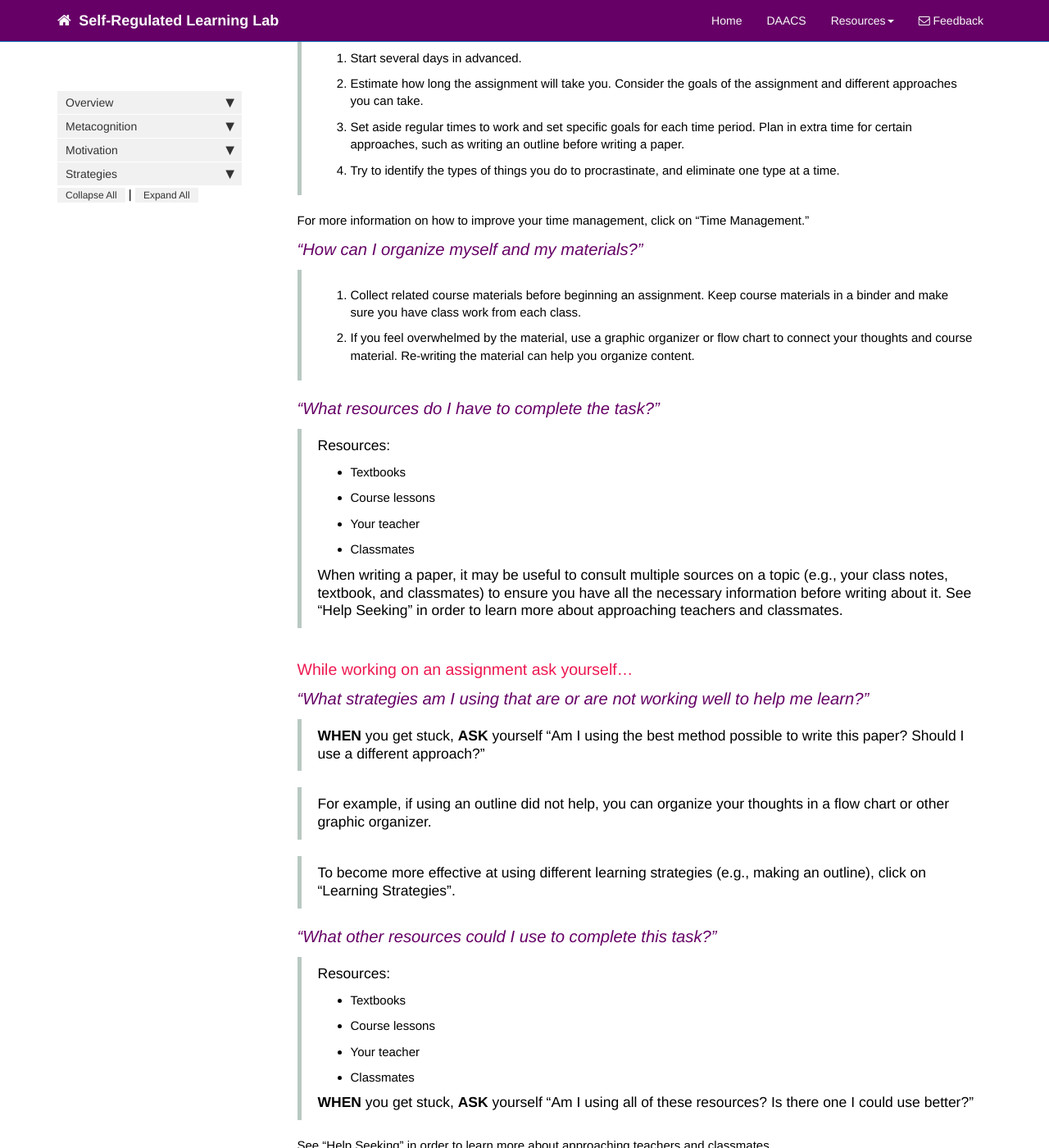
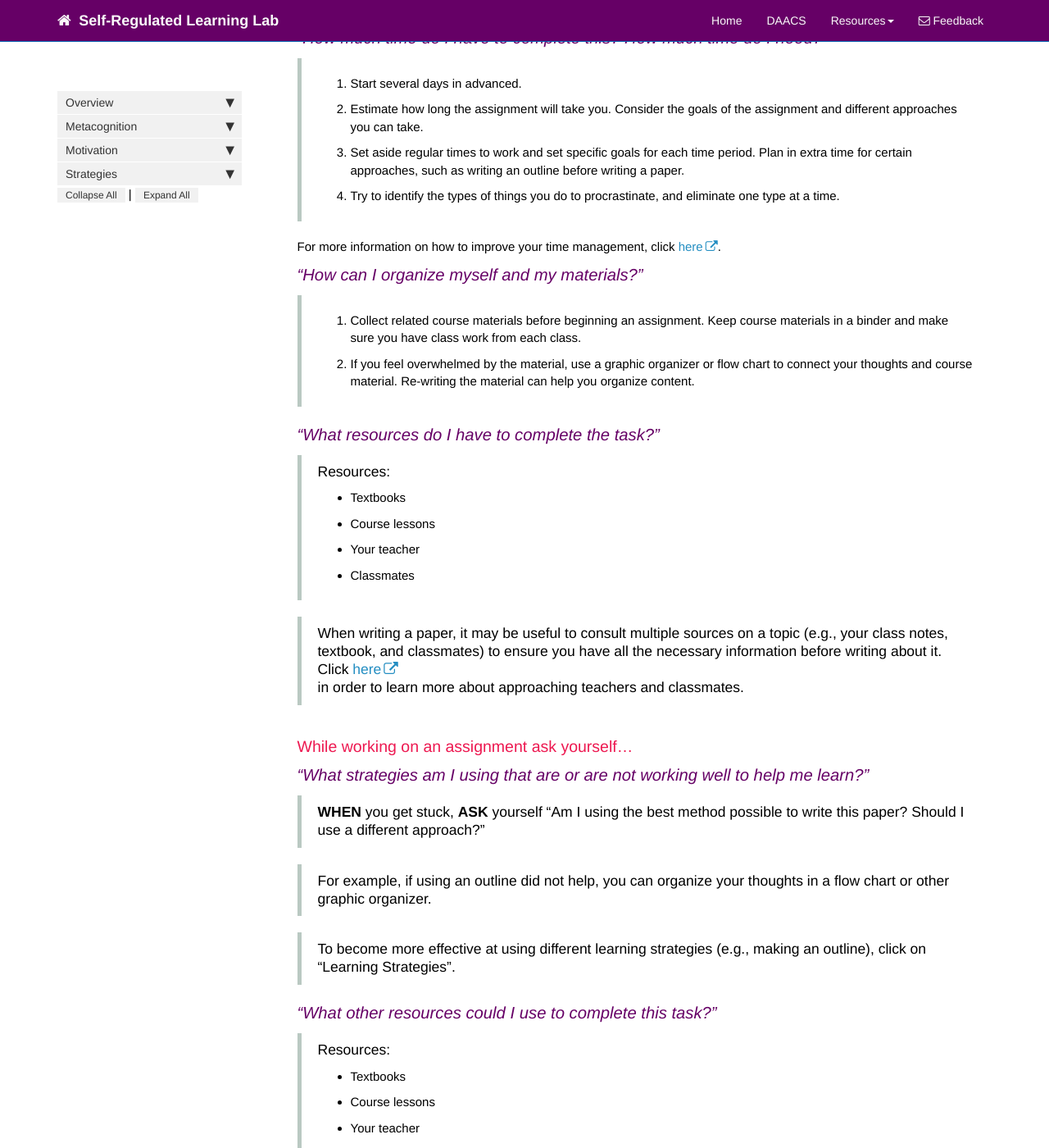
Before and after one commit to dfranklin02/SRL, a Jekyll site: the page built from docs/pages/metacognition/metacognition_recommendations_writing.md, in a window 1280 px wide and 1400 px high, scrolled down 864 px. Shown: the whole window at 82% size. Built offline with Jekyll 4.4.1, drawn with Linux system fonts in a browser that asks for light colours; nearby versions of some CDN libraries; comment, search, counter and statistics services are not loaded; some of the changed text lies outside the part shown.

Commit message:
Update metacognition_recommendations_writing.md

```diff
--- a/docs/pages/metacognition/metacognition_recommendations_writing.md
+++ b/docs/pages/metacognition/metacognition_recommendations_writing.md
@@ -7,7 +7,7 @@ permalink: metacognition_recommendations_writing.html
 folder: metacognition
 toc: false
 ---
-
+http://srl.daacs.net/managing_time.html
 <style>
 .question {
 	font-size:135%;
@@ -48,7 +48,8 @@ toc: false
 > 3.  Set aside regular times to work and set specific goals for each time period. Plan in extra time for certain approaches, such as writing an outline before writing a paper.
 > 4.  Try to identify the types of things you do to procrastinate, and eliminate one type at a time.
 
-For more information on how to improve your time management, click on "Time Management."
+For more information on how to improve your time management, click <a href="http://srl.daacs.net/managing_time.html">here</a>.
+<br>
 
 <p class='question'>“How can I organize myself and my materials?”</p>
 
@@ -62,8 +63,8 @@ For more information on how to improve your time management, click on "Time Mana
 > - Course lessons
 > - Your teacher
 > - Classmates
->
-> When writing a paper, it may be useful to consult multiple sources on a topic (e.g., your class notes, textbook, and classmates) to ensure you have all the necessary information before writing about it. See "Help Seeking" in order to learn more about approaching teachers and classmates.
+
+> When writing a paper, it may be useful to consult multiple sources on a topic (e.g., your class notes, textbook, and classmates) to ensure you have all the necessary information before writing about it. Click <a href="http://srl.daacs.net/help_seeking.html">here</a><br> in order to learn more about approaching teachers and classmates.
 
 
 ### While working on an assignment ask yourself...
@@ -93,7 +94,7 @@ See "Help Seeking" in order to learn more about approaching teachers and classma
 > **ASK** yourself “What am I having trouble with?” so you know where to pay more attention. >
 > **BRAINSTORM** ways to overcome these challenges instead of continuing to run into the same obstacles. Seek help if you cannot find a solution on your own or before you start another assignment of the same type.
 
-For more information on asking for help, click on "Help Seeking".
+For more information on asking for help, click <a href="http://srl.daacs.net/help_seeking.html">here</a>.<br>
 
 <p class='question'>“Am I meeting my learning goals?”</p>
 
@@ -107,7 +108,7 @@ For more information on asking for help, click on "Help Seeking".
 > 1.  **ASK** yourself “Did I accomplish the assignment’s goals? Did I learn what I set out to?”
 > 2.  If your answer is “No” try to meet your goals before submitting the assignment. Also, make note of the topics you still have to learn and revisit these in the future. You can also reach out to your professor or use other resources to accomplish these goals.
 
-For more information on asking for help, click on "Help Seeking."
+For more information on asking for help, click <a href="http://srl.daacs.net/help_seeking.html">here</a>.<br>
 
 <p class='question'>“What did I do that worked well? What should I change”</p>
 
@@ -120,4 +121,4 @@ For more information on asking for help, click on "Help Seeking."
 > 1.  Recognize concepts you still need to master – it is likely that these concepts will come up again throughout the course of your education.
 > 2.  Use your resources (e.g., ask a teacher, read the textbook) to clarify confusions before attempting another assignment of this type.
 
-To learn strategies for seeking help, click on "Help Seeking."
+To learn strategies for seeking help, click <a href="http://srl.daacs.net/help_seeking.html">here</a>.<br>
```
